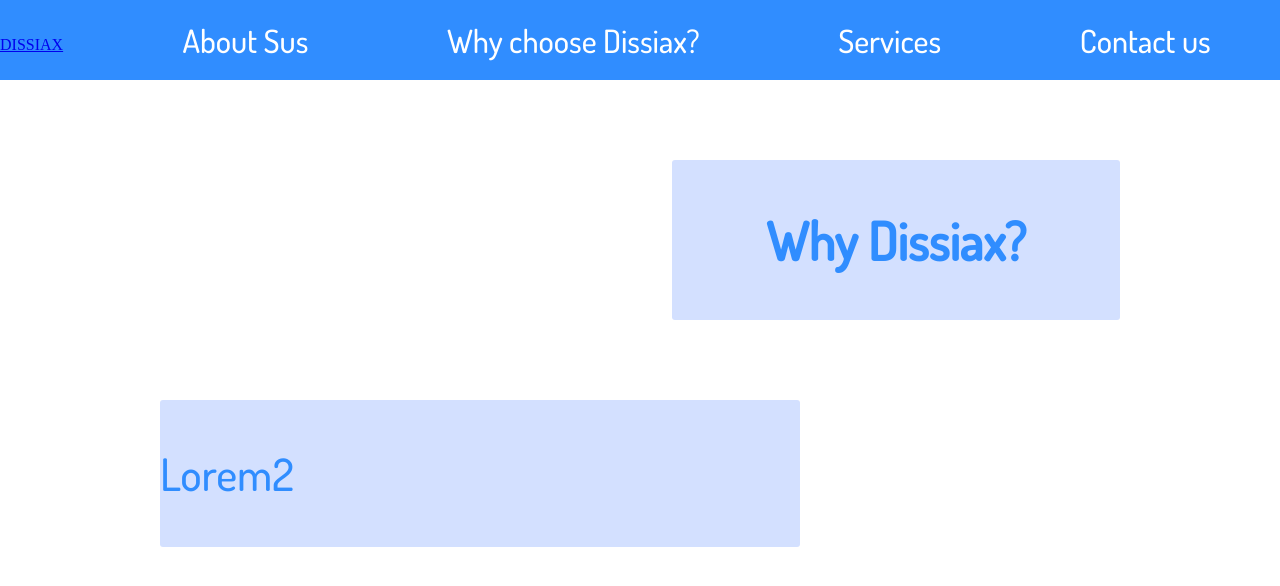
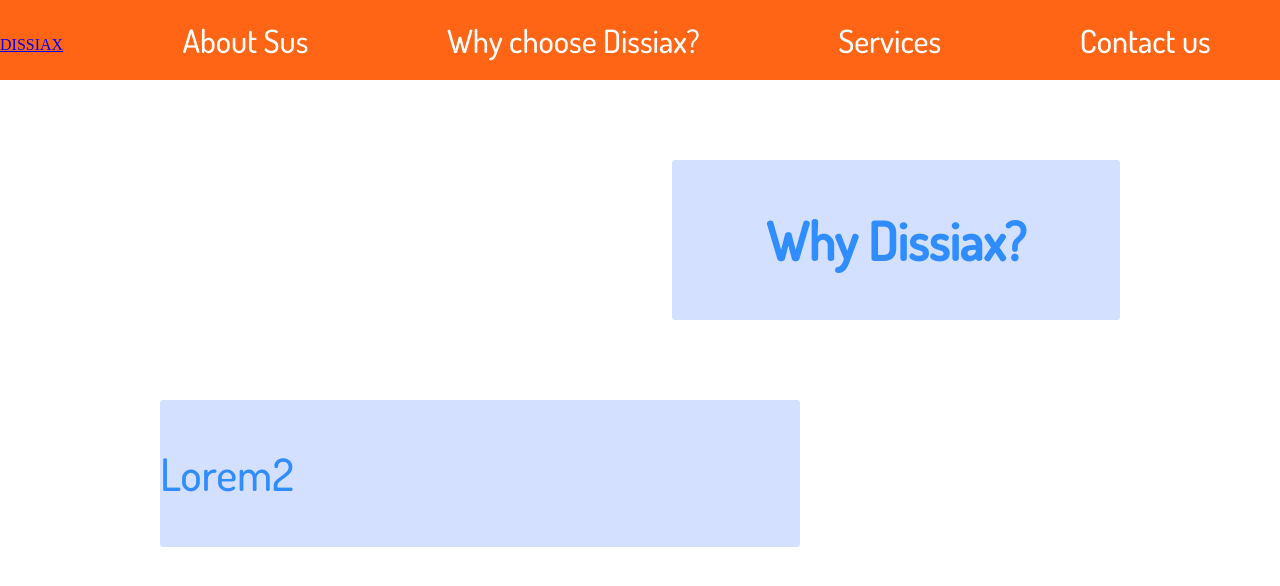
Before and after one commit to androoo06/dissiax_master, a plain HTML site: page index.html in a window 1280 px wide. Both pictures are taken after a click on the element "Why choose Dissiax?". Drawn offline with Linux system fonts and the light colour scheme.

Commit message:
added navbar color transitions

```diff
--- a/index.html
+++ b/index.html
@@ -14,7 +14,7 @@
 </head>
 
 <body>
-    <div class="parent">
+    <div class="parent" id="navbar">
         <a href="#" class="logo">DISSIAX</a>
         <div id="What is Dissiax?" class="child-one child">About Sus</div>
         <div id="Why Dissiax?" class="child-two child">Why choose Dissiax?</div>
--- a/index.js
+++ b/index.js
@@ -8,6 +8,13 @@ var textWall = {
     "Why Dissiax?":"Lorem2",
     "Services":"Lorem3",
     "Contact Us":"Lorem ipsum dolor sit amet consectetur adipisicing elit. Voluptatum, quidem vel. Exercitationem ipsa eligendi, aspernatur aut nemo debitis? Nobis illo voluptatibus pariatur quos veritatis dicta et itaque dignissimos amet molestiae?",
+}
+
+var colorWall = {
+    "What is Dissiax?":"rgb(48, 141, 255)",
+    "Why Dissiax?":"rgb(255, 101, 20)",
+    "Services":"rgb(255, 141, 255)",
+    "Contact Us":"rgb(48, 221, 48)",
 }
 
 function other(original) {
@@ -53,6 +60,16 @@ function changeText(header, categoryName) {
     }, 1027)
 }
 
+function changeNavbar(categoryName) {
+    var navbar = document.getElementById("navbar")
+    navbar.style.transition = "0.5s"
+    navbar.style.backgroundColor = colorWall[categoryName] || "white"
+
+    setTimeout(function(){
+        navbar.style.transition = "0s"
+    }, 1027)
+}
+
 window.onload = function() {
     listElements = Array.prototype.slice.call(document.getElementsByClassName("child"))
     headers = Array.prototype.slice.call(document.getElementsByClassName("alpha"))
@@ -78,6 +95,9 @@ window.onload = function() {
             // changes the text
             changeText(h1, child.id)
             changeText(h2, child.id)
+
+            // changes navbar color
+            changeNavbar(child.id)
         }
     })
 }
```
